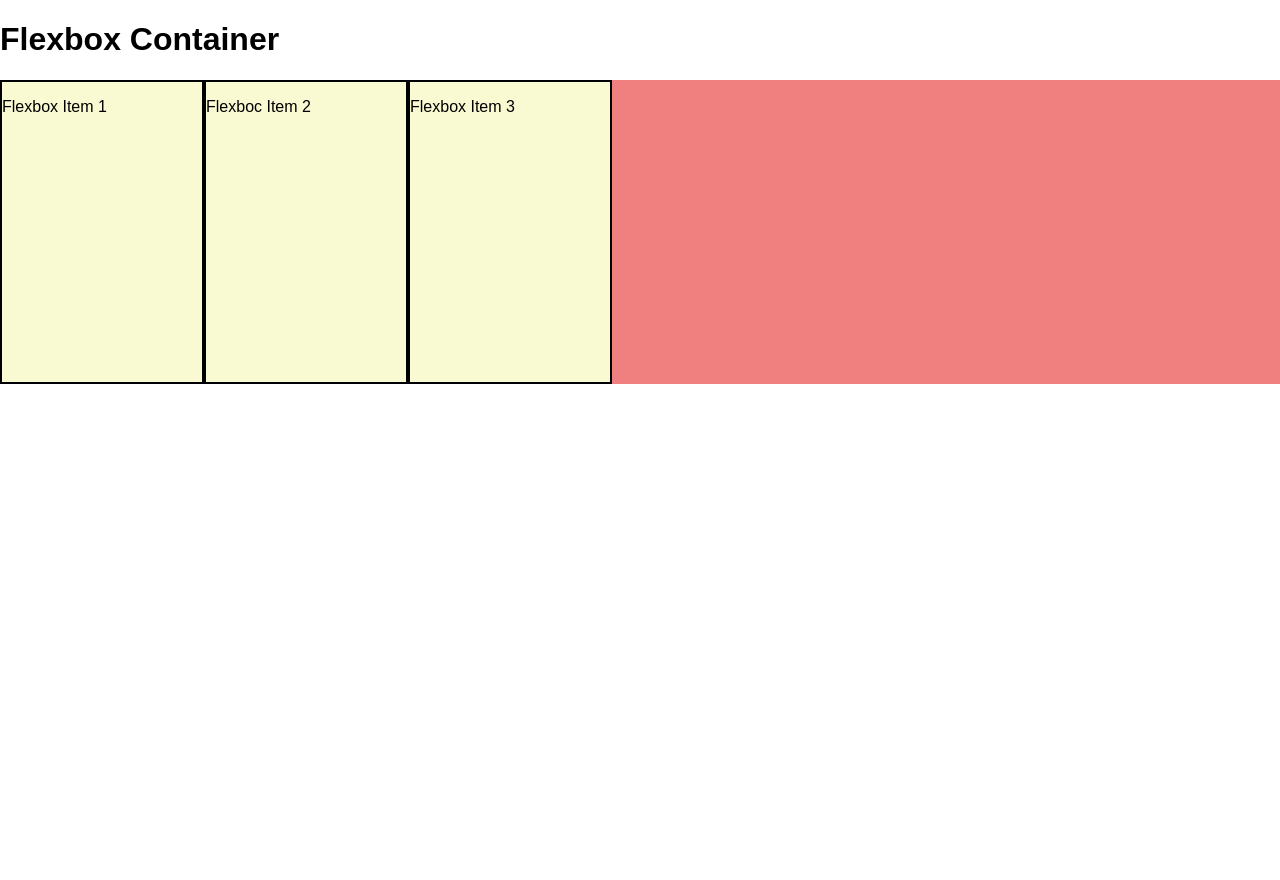
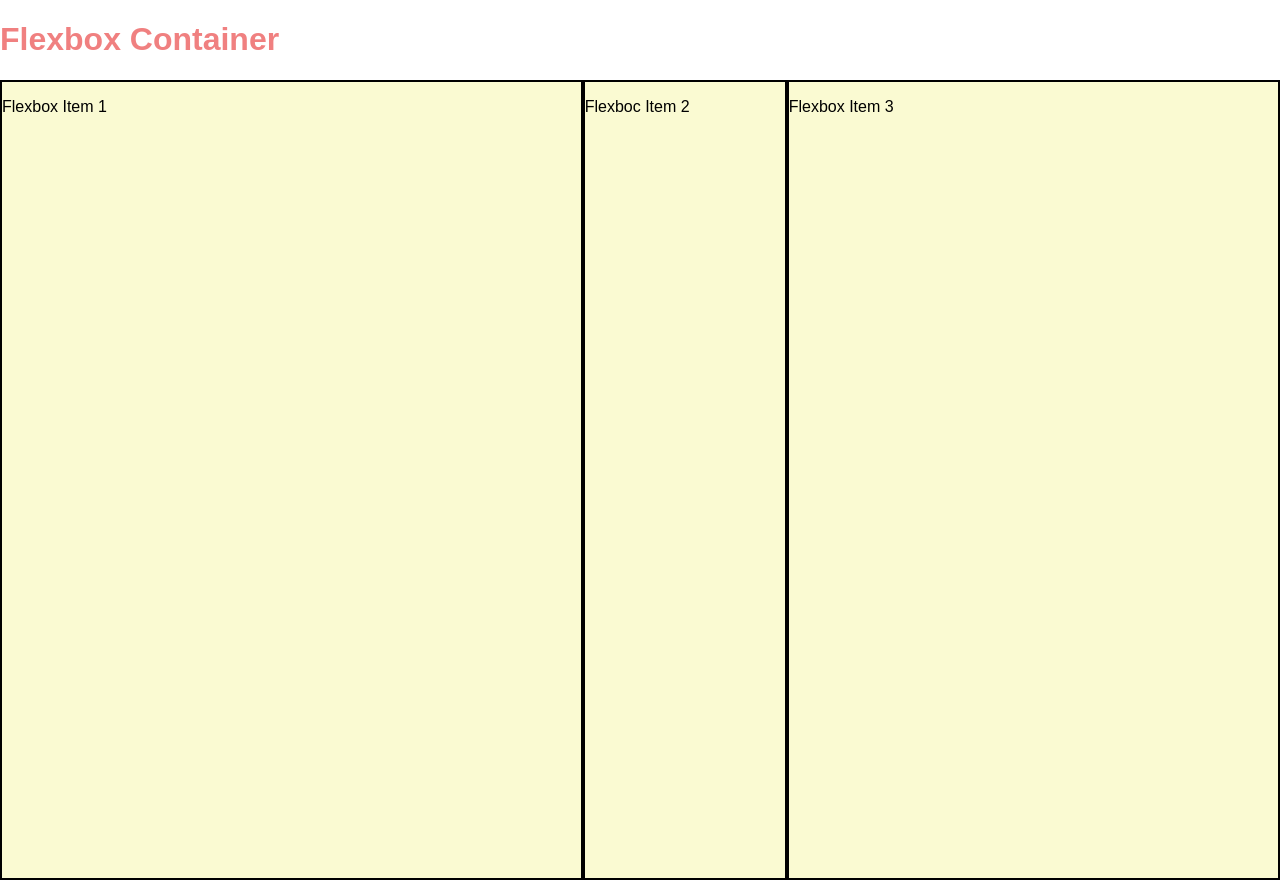
Before and after one commit to Jonathanvilevac/Flexbox-Tutorial, a plain HTML site: page index.html in a window 1280 px wide. Before the commit the page ends 821 px from the top, so only its background shows below. Drawn offline with Linux system fonts and the light colour scheme.

Commit message:
second flexbox tutorial commit

```diff
--- a/css/styles.css
+++ b/css/styles.css
@@ -21,9 +21,15 @@ img {
   display: block;
 }
 
+h1 {
+  color: lightcoral;
+}
+
 .flexbox-container {
   background-color: lightcoral;
+  min-height: 800px;
   display: flex;
+  justify-content: space-evenly;
 }
 
 .flexbox-item {
@@ -35,12 +41,18 @@ img {
 
 .item-1 {
   min-height: 100px;
+  flex-grow: 2;
+  flex-basis: 0;
 }
 
 .item-2 {
   min-height: 200px;
+  flex-shrink: 0;
 }
 
 .item-3 {
   min-height: 300px;
+  flex-grow: 1;
+  flex-shrink: 0;
+  flex-shrink: 0;
 }
```
